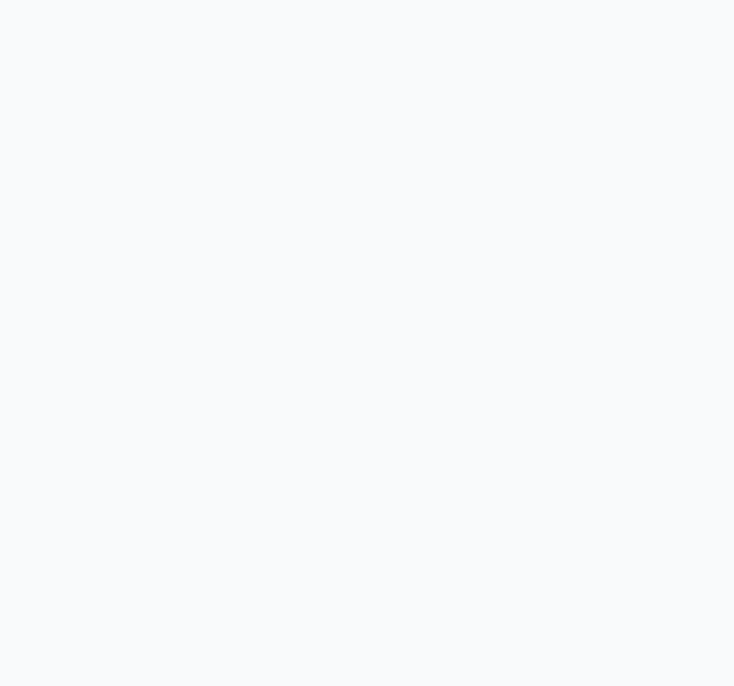
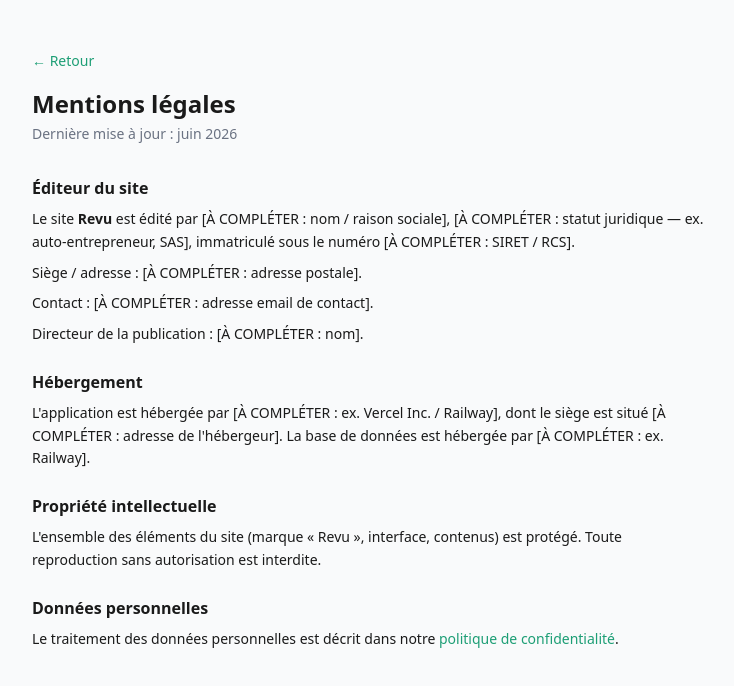
Before and after one commit to PierrePVE/revu, a Nuxt app: page /mentions-legales in a window 1280 px wide. Before the commit this address had no page. Shown: the top 686 px of the page, without its empty margins (272-1006 px from the left). Built offline with nearby package versions, Linux system fonts and the light colour scheme.

Commit message:
docs: add legal notice and privacy policy pages

```diff
--- /dev/null
+++ b/pages/confidentialite.vue
@@ -0,0 +1,66 @@
+<script setup lang="ts">
+/**
+ * pages/confidentialite.vue — privacy policy (RGPD).
+ *
+ * Note on the data model: customer reviews are ANONYMOUS (the `avis` table stores
+ * only ratings + an optional free-text comment, no customer name/email). The only
+ * personal data is the MERCHANT account. Retention periods below are proposals —
+ * adjust the [À COMPLÉTER] values to your real choices before going live.
+ */
+useSeoMeta({ title: 'Politique de confidentialité · Revu' })
+</script>
+
+<template>
+  <main class="min-h-screen bg-surface px-5 py-12 text-ink">
+    <article class="mx-auto max-w-2xl">
+      <NuxtLink to="/login" class="text-sm text-brand transition hover:underline">← Retour</NuxtLink>
+      <h1 class="mt-4 text-2xl font-bold">Politique de confidentialité</h1>
+      <p class="mt-1 text-sm text-gray-500">Dernière mise à jour : juin 2026</p>
+
+      <section class="mt-8 space-y-2 text-sm leading-relaxed">
+        <h2 class="text-base font-semibold">Responsable du traitement</h2>
+        <p>
+          Le responsable du traitement des données est [À COMPLÉTER : nom / raison sociale],
+          joignable à l'adresse [À COMPLÉTER : email de contact].
+        </p>
+      </section>
+
+      <section class="mt-6 space-y-2 text-sm leading-relaxed">
+        <h2 class="text-base font-semibold">Données collectées</h2>
+        <p><strong>Compte commerçant :</strong> nom du commerce, adresse email, mot de passe (stocké chiffré). Ces données sont fournies par le commerçant lors de la création de son compte.</p>
+        <p><strong>Avis clients :</strong> les avis sont <strong>anonymes</strong>. Nous collectons uniquement des notes (1 à 5) et un commentaire libre facultatif. Aucune information d'identification du client (nom, email, adresse IP enregistrée durablement) n'est associée à un avis.</p>
+        <p class="text-gray-600">
+          Le champ commentaire étant libre, nous invitons les clients à ne pas y inscrire de
+          données personnelles. Le cas échéant, toute donnée identifiante peut être supprimée
+          sur demande.
+        </p>
+      </section>
+
+      <section class="mt-6 space-y-2 text-sm leading-relaxed">
+        <h2 class="text-base font-semibold">Finalités &amp; base légale</h2>
+        <p>Les données du compte servent à fournir le service (accès au tableau de bord, authentification) — base légale : exécution du contrat. Les avis servent à produire les statistiques et alertes destinées au commerçant — base légale : intérêt légitime.</p>
+      </section>
+
+      <section class="mt-6 space-y-2 text-sm leading-relaxed">
+        <h2 class="text-base font-semibold">Durées de conservation</h2>
+        <p><strong>Compte commerçant :</strong> conservé pendant toute la durée de la relation, puis supprimé [À COMPLÉTER — proposition : 12 mois] après la clôture du compte.</p>
+        <p><strong>Avis clients :</strong> conservés pendant la durée d'utilisation du service par le commerçant, puis supprimés automatiquement à la clôture de son compte. [À COMPLÉTER — option : définir une durée glissante max., ex. 36 mois.]</p>
+      </section>
+
+      <section class="mt-6 space-y-2 text-sm leading-relaxed">
+        <h2 class="text-base font-semibold">Destinataires &amp; sous-traitants</h2>
+        <p>Les données ne sont ni vendues ni cédées. Elles peuvent être traitées par nos sous-traitants techniques : l'hébergeur [À COMPLÉTER : Vercel / Railway] et le service d'envoi d'emails <strong>Brevo</strong> (emails transactionnels, ex. réinitialisation de mot de passe).</p>
+      </section>
+
+      <section class="mt-6 space-y-2 text-sm leading-relaxed">
+        <h2 class="text-base font-semibold">Vos droits</h2>
+        <p>Conformément au RGPD, vous disposez d'un droit d'accès, de rectification, d'effacement, de limitation et d'opposition. Pour les exercer, écrivez à [À COMPLÉTER : email de contact]. Vous pouvez également saisir la CNIL.</p>
+      </section>
+
+      <section class="mt-6 space-y-2 text-sm leading-relaxed">
+        <h2 class="text-base font-semibold">Cookies</h2>
+        <p>Revu n'utilise qu'un seul cookie, strictement nécessaire au fonctionnement : le cookie de session (<code class="rounded bg-gray-100 px-1">revu_session</code>), qui maintient le commerçant connecté. Aucun cookie de mesure d'audience ou de publicité n'est déposé — aucune bannière de consentement n'est donc requise.</p>
+      </section>
+    </article>
+  </main>
+</template>
--- a/pages/login.vue
+++ b/pages/login.vue
@@ -122,7 +122,14 @@
         Voir la démo
       </button>
 
-      <p class="mt-8 text-center text-xs text-gray-400">© 2026 Revu — Tous droits réservés</p>
+      <div class="mt-8 text-center text-xs text-gray-400">
+        <p>© 2026 Revu — Tous droits réservés</p>
+        <p class="mt-1">
+          <NuxtLink to="/mentions-legales" class="hover:underline">Mentions légales</NuxtLink>
+          ·
+          <NuxtLink to="/confidentialite" class="hover:underline">Confidentialité</NuxtLink>
+        </p>
+      </div>
     </div>
   </main>
 </template>
--- /dev/null
+++ b/pages/mentions-legales.vue
@@ -0,0 +1,57 @@
+<script setup lang="ts">
+/**
+ * pages/mentions-legales.vue — legal notice (mentions légales).
+ *
+ * Required by French law (art. 6-III LCEN) for any public website. The bracketed
+ * [À COMPLÉTER] fields must be filled with the publisher's real details before
+ * going live.
+ */
+useSeoMeta({ title: 'Mentions légales · Revu' })
+</script>
+
+<template>
+  <main class="min-h-screen bg-surface px-5 py-12 text-ink">
+    <article class="mx-auto max-w-2xl">
+      <NuxtLink to="/login" class="text-sm text-brand transition hover:underline">← Retour</NuxtLink>
+      <h1 class="mt-4 text-2xl font-bold">Mentions légales</h1>
+      <p class="mt-1 text-sm text-gray-500">Dernière mise à jour : juin 2026</p>
+
+      <section class="mt-8 space-y-2 text-sm leading-relaxed">
+        <h2 class="text-base font-semibold">Éditeur du site</h2>
+        <p>
+          Le site <strong>Revu</strong> est édité par [À COMPLÉTER : nom / raison sociale],
+          [À COMPLÉTER : statut juridique — ex. auto-entrepreneur, SAS],
+          immatriculé sous le numéro [À COMPLÉTER : SIRET / RCS].
+        </p>
+        <p>Siège / adresse : [À COMPLÉTER : adresse postale].</p>
+        <p>Contact : [À COMPLÉTER : adresse email de contact].</p>
+        <p>Directeur de la publication : [À COMPLÉTER : nom].</p>
+      </section>
+
+      <section class="mt-6 space-y-2 text-sm leading-relaxed">
+        <h2 class="text-base font-semibold">Hébergement</h2>
+        <p>
+          L'application est hébergée par [À COMPLÉTER : ex. Vercel Inc. / Railway], dont le
+          siège est situé [À COMPLÉTER : adresse de l'hébergeur]. La base de données est
+          hébergée par [À COMPLÉTER : ex. Railway].
+        </p>
+      </section>
+
+      <section class="mt-6 space-y-2 text-sm leading-relaxed">
+        <h2 class="text-base font-semibold">Propriété intellectuelle</h2>
+        <p>
+          L'ensemble des éléments du site (marque « Revu », interface, contenus) est protégé.
+          Toute reproduction sans autorisation est interdite.
+        </p>
+      </section>
+
+      <section class="mt-6 space-y-2 text-sm leading-relaxed">
+        <h2 class="text-base font-semibold">Données personnelles</h2>
+        <p>
+          Le traitement des données personnelles est décrit dans notre
+          <NuxtLink to="/confidentialite" class="text-brand hover:underline">politique de confidentialité</NuxtLink>.
+        </p>
+      </section>
+    </article>
+  </main>
+</template>
```
